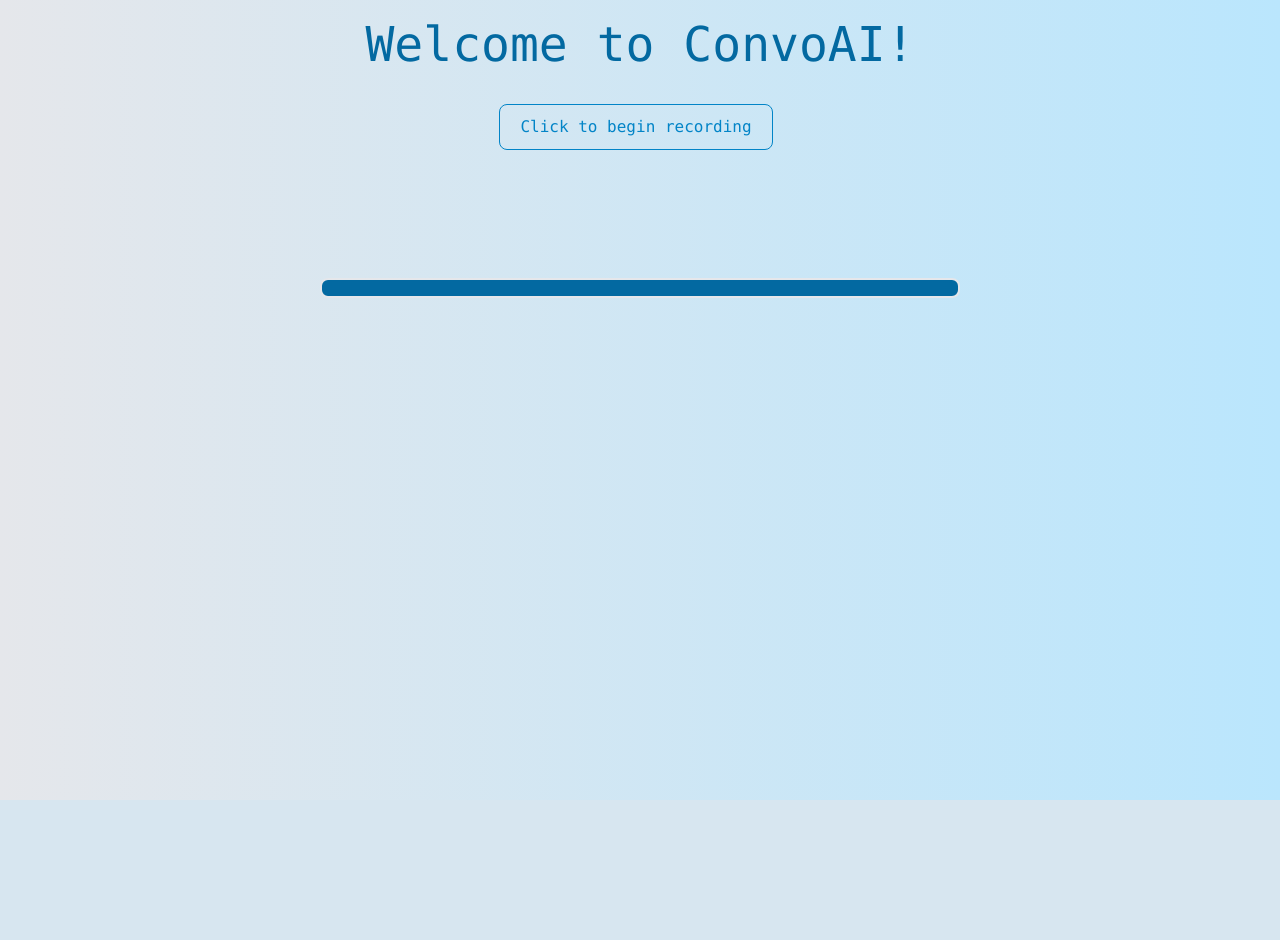
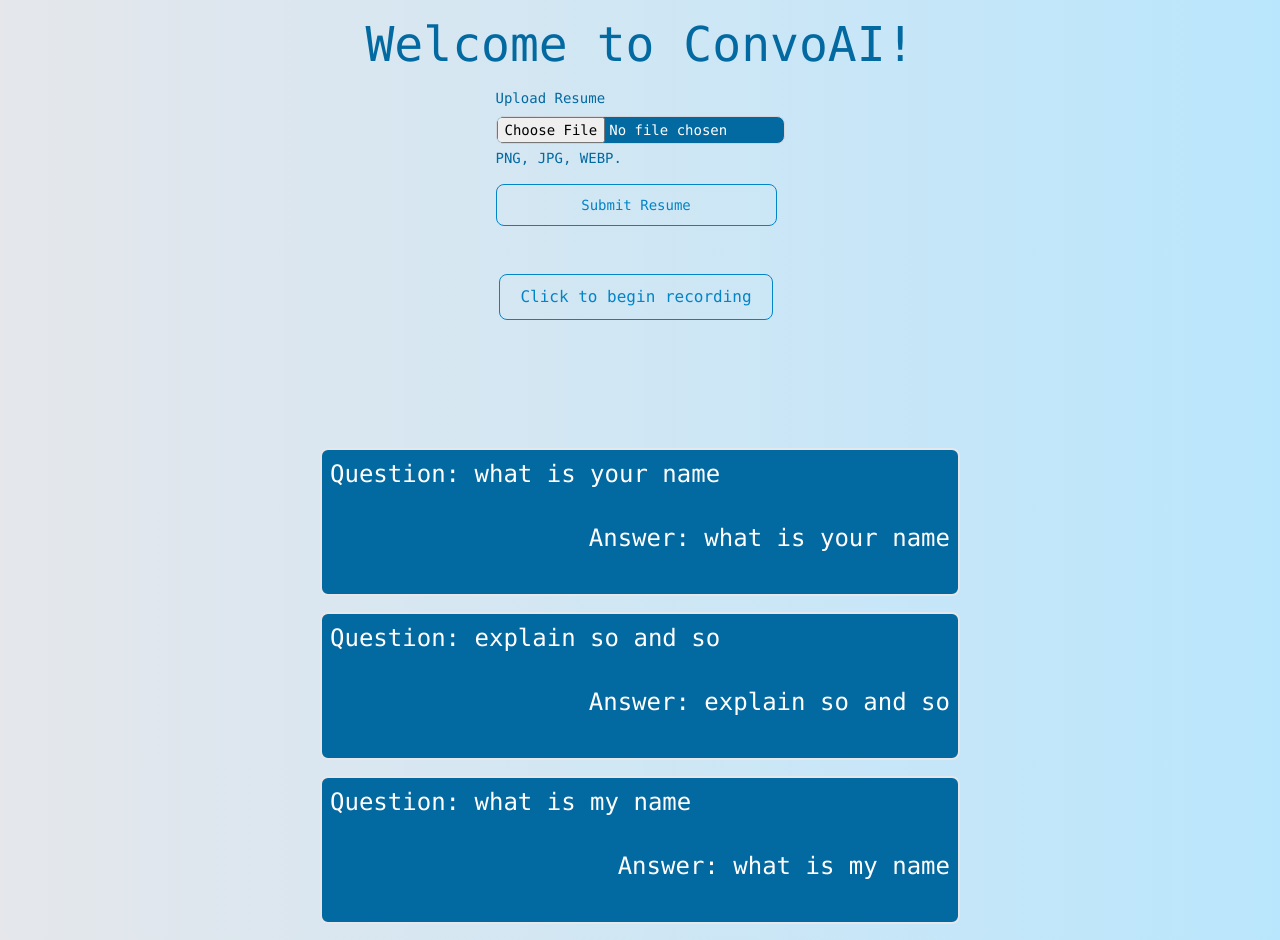
Before and after one commit to LucasHJin/ConvoAI, a Flask app: page / in a window 1280 px wide. Before the commit the page ends 800 px from the top, so only its background shows below. Run offline with Flask 3, Linux system fonts and the light colour scheme.

Commit message:
resume uploading

```diff
--- a/a_output.txt
+++ b/a_output.txt
@@ -0,0 +1,3 @@
+what is your name
+explain so and so
+what is my name
--- a/static/css/main.css
+++ b/static/css/main.css
@@ -566,6 +566,10 @@
   margin-bottom: 1rem;
 }
 
+.mb-8 {
+  margin-bottom: 2rem;
+}
+
 .me-2 {
   margin-inline-end: 0.5rem;
 }
@@ -574,8 +578,16 @@
   margin-top: 1rem;
 }
 
-.mb-8 {
-  margin-bottom: 2rem;
+.mb-2 {
+  margin-bottom: 0.5rem;
+}
+
+.mt-1 {
+  margin-top: 0.25rem;
+}
+
+.block {
+  display: block;
 }
 
 .flex {
@@ -584,6 +596,14 @@
 
 .w-1\/2 {
   width: 50%;
+}
+
+.w-full {
+  width: 100%;
+}
+
+.cursor-pointer {
+  cursor: pointer;
 }
 
 .flex-col {
@@ -620,9 +640,24 @@
   border-color: rgb(2 132 199 / var(--tw-border-opacity));
 }
 
+.border-gray-300 {
+  --tw-border-opacity: 1;
+  border-color: rgb(209 213 219 / var(--tw-border-opacity));
+}
+
 .bg-sky-700 {
   --tw-bg-opacity: 1;
   background-color: rgb(3 105 161 / var(--tw-bg-opacity));
+}
+
+.bg-gray-50 {
+  --tw-bg-opacity: 1;
+  background-color: rgb(249 250 251 / var(--tw-bg-opacity));
+}
+
+.bg-sky-50 {
+  --tw-bg-opacity: 1;
+  background-color: rgb(240 249 255 / var(--tw-bg-opacity));
 }
 
 .bg-gradient-to-r {
@@ -674,14 +709,19 @@
   font-family: ui-monospace, SFMono-Regular, Menlo, Monaco, Consolas, "Liberation Mono", "Courier New", monospace;
 }
 
+.text-2xl {
+  font-size: 1.5rem;
+  line-height: 2rem;
+}
+
 .text-5xl {
   font-size: 3rem;
   line-height: 1;
 }
 
-.text-lg {
-  font-size: 1.125rem;
-  line-height: 1.75rem;
+.text-sm {
+  font-size: 0.875rem;
+  line-height: 1.25rem;
 }
 
 .font-medium {
--- a/templates/index.html
+++ b/templates/index.html
@@ -10,21 +10,29 @@
 <body>
     <h1 class="p-5 text-sky-700 text-center text-5xl">Welcome to ConvoAI!</h1>
     <div class="flex flex-col justify-center items-center">
+        <form class="flex flex-col">
+            <label class="block mb-2 text-sm font-medium text-sky-700" for="file_input">Upload Resume</label>
+            <input class="block w-full text-sm text-white border border-gray-300 rounded-lg cursor-pointer bg-sky-700 focus:outline-none" aria-describedby="file_input_help" id="file_input" type="file">
+            <p class="mt-1 text-sm text-sky-700" id="file_input_help">PNG, JPG, WEBP.</p>
+            <button
+        class="text-sky-600 hover:text-white border border-sky-600 hover:bg-sky-700 focus:ring-4 focus:outline-none focus:ring-sky-500 font-medium rounded-lg text-sm px-5 py-2.5 text-center me-2 mb-8 mt-4" type="submit">
+        Submit Resume</button>
+        </form>
         <button
         class="text-sky-600 hover:text-white border border-sky-600 hover:bg-sky-700 focus:ring-4 focus:outline-none focus:ring-sky-500 font-medium rounded-lg text-md px-5 py-2.5 text-center me-2 mb-32 mt-4">Click
         to begin recording</button>
     </div>
     <div class="flex flex-col justify-center items-center">
+        {% for question, answer in qa_pairs %}
         <div class="bg-sky-700 p-2 border border-2 rounded-lg border-gray-200 w-1/2 mb-4">
-            {% for question, answer in qa_pairs %}
-            <p class="text-white text-lg">
+            <p class="text-white text-2xl mb-8">
                 Question: {{ question }}
             </p>
-            <p class="text-white text-right text-lg mb-8">
+            <p class="text-white text-right text-2xl mb-8">
                 Answer: {{ answer }}
             </p>
-            {% endfor %}
         </div>
+        {% endfor %}
     </div>
 </body>
 
```
Also changed, not shown: other parts of static/css/main.css (+57 -0 lines), q_output.txt (line endings or trailing spaces).
